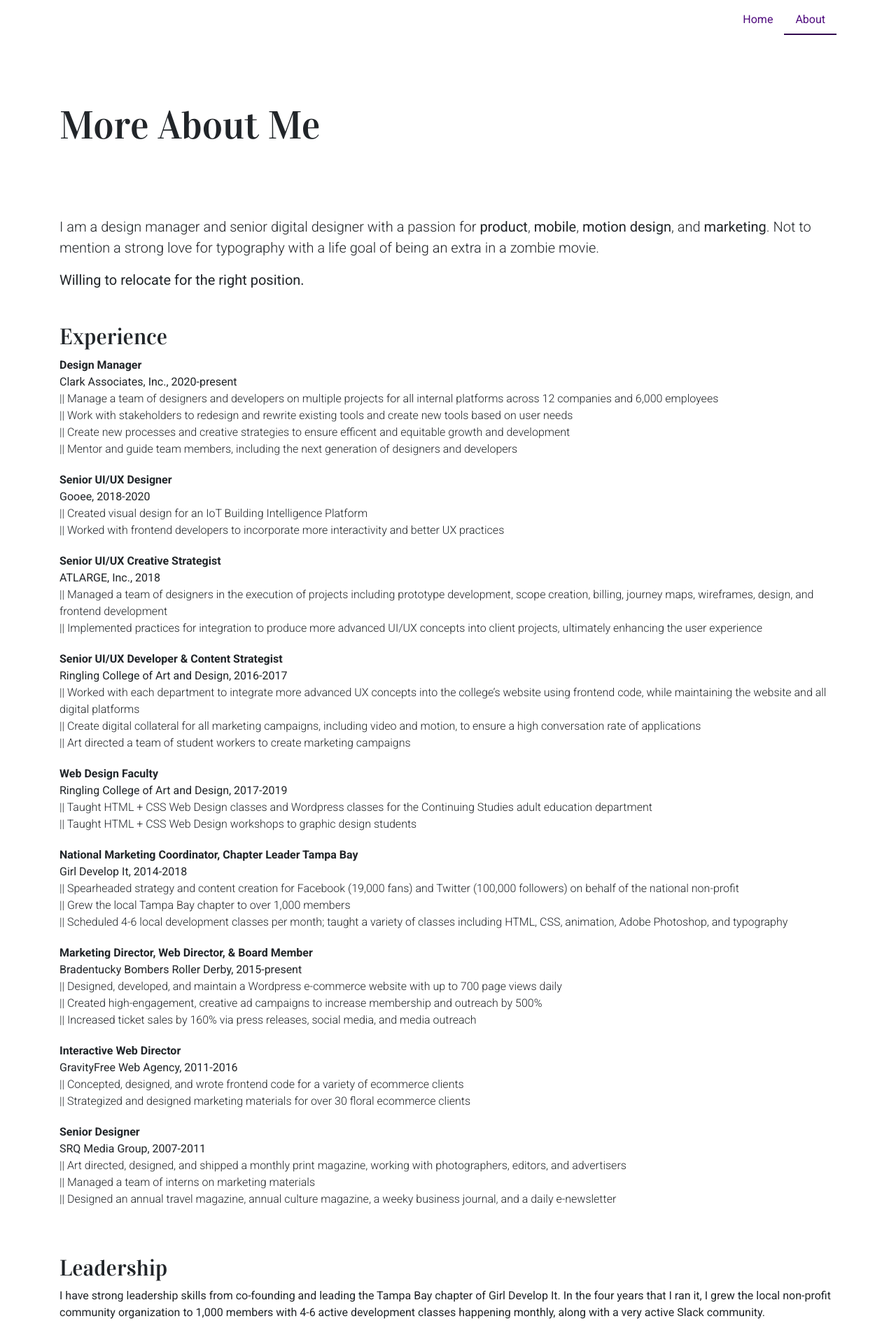
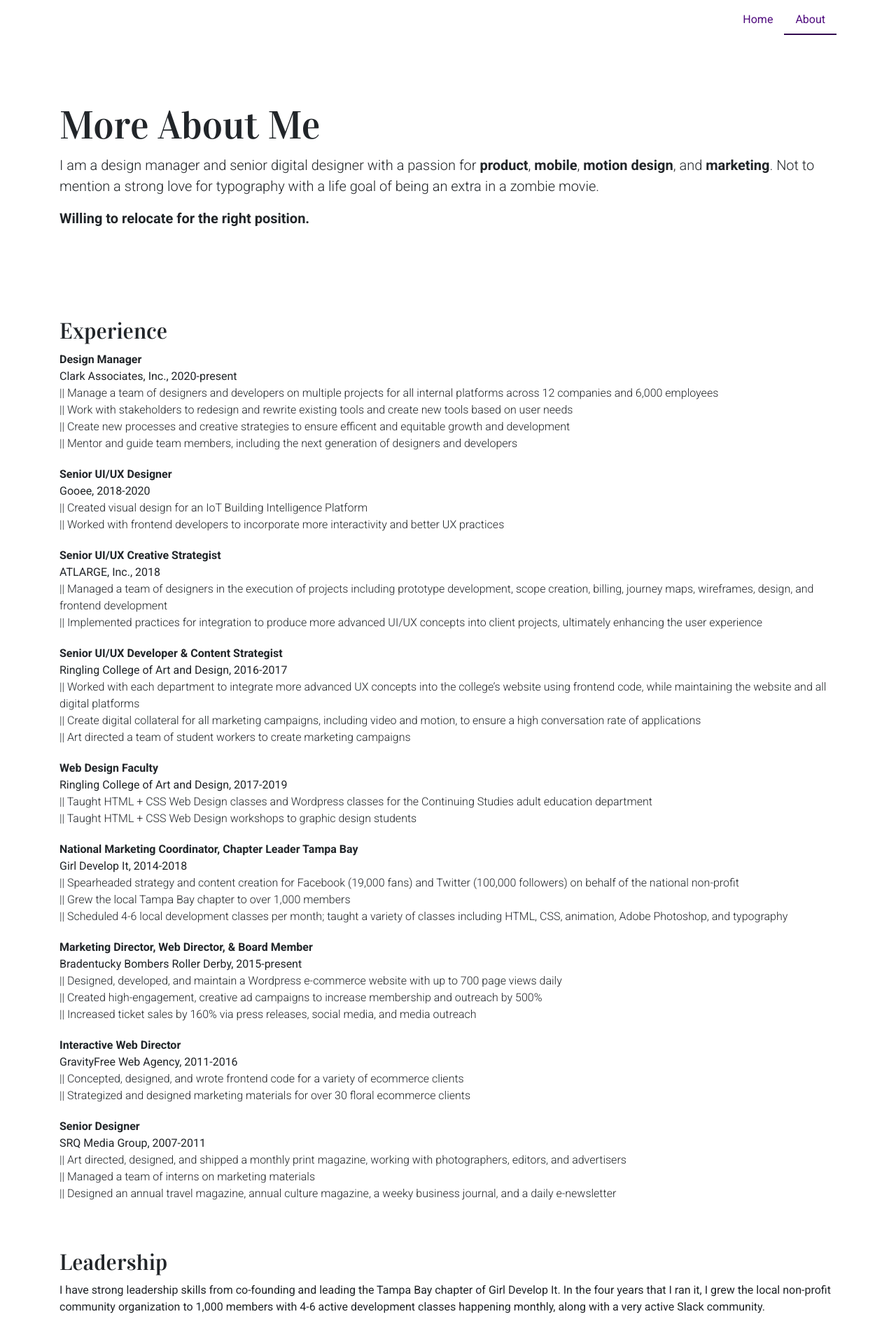
Before and after one commit to acannist/acannist.github.io, a Jekyll site: the page built from about.html, in a window 1280 px wide. Shown: the top 1898 px of the page at 70% size. Built offline with Jekyll 4.4.1, drawn with Linux system fonts in a browser that asks for light colours.

Commit message:
Fix header

```diff
--- a/about.html
+++ b/about.html
@@ -7,12 +7,12 @@ permalink: /about/
 <div class="introduction">
   <div class="container">
     <h1 class="display-4">More About Me</h1>
+    <p class="lead">I am a design manager and senior digital designer with a passion for <strong>product</strong>, <strong>mobile</strong>, <strong>motion design</strong>, and <strong>marketing</strong>. Not to mention a strong love for typography with a life goal of being an extra in a zombie movie.</p>
+    <p class="lead"><strong>Willing to relocate for the right position.</strong></p>
   </div>
 </div>
 
 <div class="container about">
-    <p class="lead">I am a design manager and senior digital designer with a passion for <strong>product</strong>, <strong>mobile</strong>, <strong>motion design</strong>, and <strong>marketing</strong>. Not to mention a strong love for typography with a life goal of being an extra in a zombie movie.</p>
-    <p class="lead"><strong>Willing to relocate for the right position.</strong></p>
   <h2>Experience</h2>
   <ul class="exp">
     <li><strong>Design Manager</strong><br>
```
